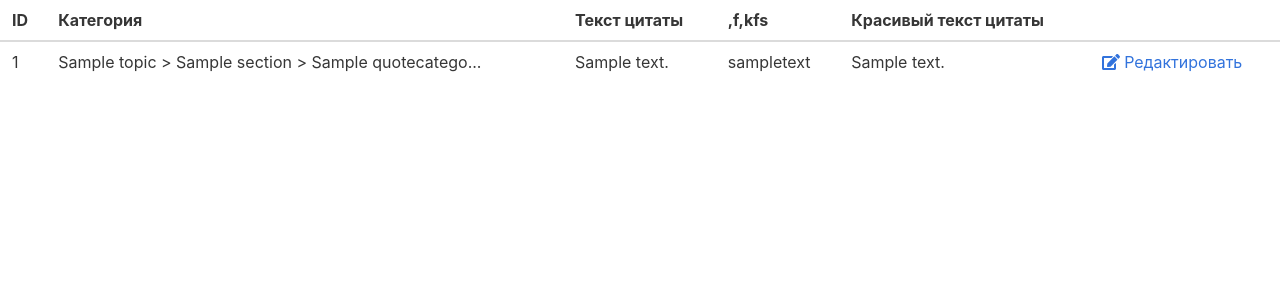
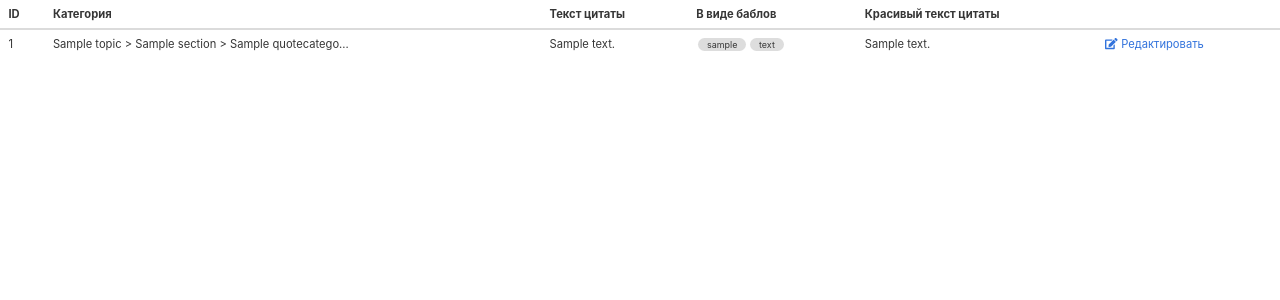
Before and after one commit to vladignatyev/quotes-fork, a Django app: template backend/quotes/templates/admin/bulk-levels-preview.html in a window 1280 px wide. Shown: the top 300 px of the page. Run offline with Django 3.2, Linux system fonts and the light colour scheme; the template is opened without the code that fills it: values that come from a table or form of the project are taken from there, others are empty; tables that the repository leaves empty hold one stand-in row (values such as "Sample post"); parts of the project's set-up code (start-up, migrations or seed data) failed here and were passed over; some libraries are stand-ins or nearby versions.

Commit message:
updated content dashboard

```diff
--- a/backend/quotes/templates/admin/bulk-levels-preview.html
+++ b/backend/quotes/templates/admin/bulk-levels-preview.html
@@ -7,16 +7,32 @@
     <title>Предварительный просмотр цитаты №{{ quote.id }}</title>
     <link rel="stylesheet" href="https://cdnjs.cloudflare.com/ajax/libs/bulma/0.7.5/css/bulma.min.css">
     <script defer src="https://use.fontawesome.com/releases/v5.3.1/js/all.js"></script>
+    <style media="screen">
+      span {
+        display: inline-block;
+        background: #ddd;
+        padding: 0 1em;
+        margin: 0.2em;
+        border-radius: 10px;
+        font-size: 0.8em;
+      }
+
+      body { font-size: 70%;
+      }
+    </style>
 </head>
 <body>
-  <table class="table is-hoverable is-fullwidth">
+  <div class="content">
+    <table class="table is-hoverable">
       <thead>
+        <tr>
           <th>ID</th>
           <th>Категория</th>
           <th>Текст цитаты</th>
-      <th>,f,kfs</th>
+          <th>В виде баблов</th>
           <th>Красивый текст цитаты</th>
           <th></th>
+        </tr>
       </thead>
       <tbody>
         {% for level in levels %}
@@ -31,4 +47,6 @@
         {% endfor %}
       </tbody>
     </table>
+  </div>
+
 </html>
```
Also changed, not shown: backend/quotes/admin_views.py (+2 -5 lines). Lines whose indentation alone changed are shown as unchanged.
